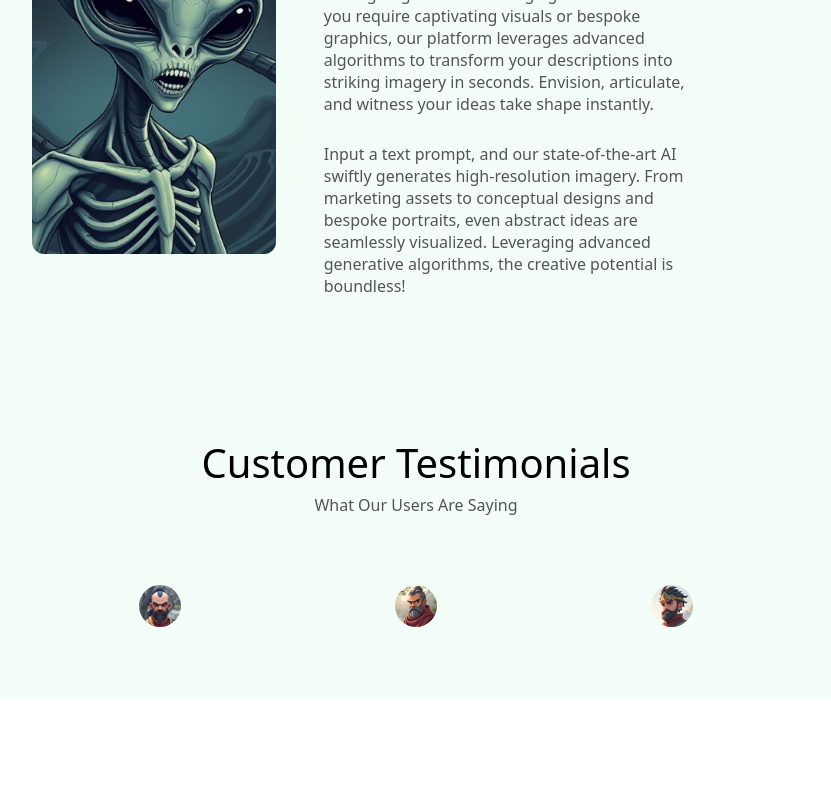
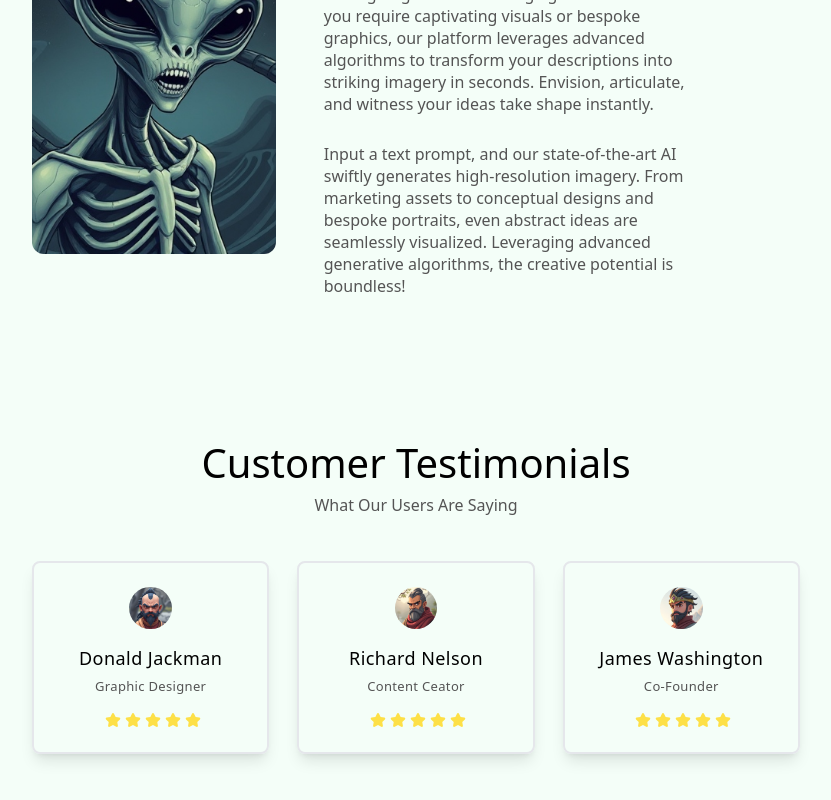
Before and after one commit to debashisgarai18/snapster-saas, a React (Vite) app in the folder client/: page / in a window 1280 px wide. Shown: the part 1978-2778 px from the top of the page, without its empty margins (224-1055 px from the left). Before the commit the page ends 2677 px from the top, so only its background shows below. Built offline with nearby package versions, Linux system fonts and the light colour scheme.

Commit message:
added testimonials

```diff
--- a/client/package.json
+++ b/client/package.json
@@ -12,7 +12,7 @@
   "dependencies": {
     "@emotion/react": "^11.13.3",
     "@emotion/styled": "^11.13.0",
-    "@mui/material": "^6.1.7",
+    "@mui/material": "^6.1.8",
     "react": "^18.3.1",
     "react-dom": "^18.3.1",
     "react-icons": "^5.3.0",
--- /dev/null
+++ b/client/src/components/Rating.tsx
@@ -0,0 +1,19 @@
+export default function Rating({ n }: { n: number }) {
+  return (
+    <div className="flex items-center">
+      {Array.from({ length: n }, () => {
+        return (
+          <svg
+            className="w-4 h-4 text-yellow-300 ms-1"
+            aria-hidden="true"
+            xmlns="http://www.w3.org/2000/svg"
+            fill="currentColor"
+            viewBox="0 0 22 20"
+          >
+            <path d="M20.924 7.625a1.523 1.523 0 0 0-1.238-1.044l-5.051-.734-2.259-4.577a1.534 1.534 0 0 0-2.752 0L7.365 5.847l-5.051.734A1.535 1.535 0 0 0 1.463 9.2l3.656 3.563-.863 5.031a1.532 1.532 0 0 0 2.226 1.616L11 17.033l4.518 2.375a1.534 1.534 0 0 0 2.226-1.617l-.863-5.03L20.537 9.2a1.523 1.523 0 0 0 .387-1.575Z" />
+          </svg>
+        );
+      })}
+    </div>
+  );
+}
--- a/client/src/components/Testimonials.tsx
+++ b/client/src/components/Testimonials.tsx
@@ -1,15 +1,41 @@
-export default function Testimonials({data} : {
-     data : {
-        name : string,
-     designation : string,
-     rating : number,
-     info : string,
-     avatar : string
-     }
+import { useMode } from "../hooks/useMode";
+import Rating from "./Rating";
+
+export default function Testimonials({
+  data,
+}: {
+  data: {
+    name: string;
+    designation: string;
+    rating: number;
+    info: string;
+    avatar: string;
+  };
 }) {
-  return <div className="px-[1rem] py-[1.5rem] flex flex-col items-center justify-center gap-[1rem]">
-    <div className="w-[42.4px] h-[42.4px] rounded-full">
-        <img src={data.avatar} alt="image" className="w-full h-full object-cover rounded-full" />
+  const { isDark } = useMode();
+
+  return (
+    <div className="px-[1rem] py-[1.5rem] shadow-lg flex border-2 rounded-lg flex-col items-center justify-center gap-[1rem]">
+      <div className="w-[42.4px] h-[42.4px] rounded-full">
+        <img
+          src={data.avatar}
+          alt="image"
+          className="w-full h-full object-cover rounded-full"
+        />
+      </div>
+      <div className="w-full flex flex-col gap-[0.3rem]">
+        <div className="text-[18px]  tracking-wide text-center  w-full font-medium">
+          {data.name}
+        </div>
+        <div
+          className={`text-[13px] tracking-wide w-full text-center font-medium ${
+            isDark ? "text-white" : "text-[#545454]"
+          }`}
+        >
+          {data.designation}
+        </div>
+      </div>
+      <Rating n={data.rating} />
     </div>
-  </div>;
+  );
 }
--- a/client/src/pages/Home.tsx
+++ b/client/src/pages/Home.tsx
@@ -204,7 +204,7 @@ export default function Home() {
               What Our Users Are Saying
             </div>
           </div>
-          <div className="w-full grid grid-cols-3">
+          <div className="w-full grid grid-cols-1 md:grid-cols-3 gap-[1.75rem]">
             {dummyTestimonials.map((e, _) => {
               return (
                 <div className="w-full" key={_}>
```
Also changed, not shown: 1 other file (tests, documents, lock files or other folders). Lines whose indentation alone changed are shown as unchanged.
